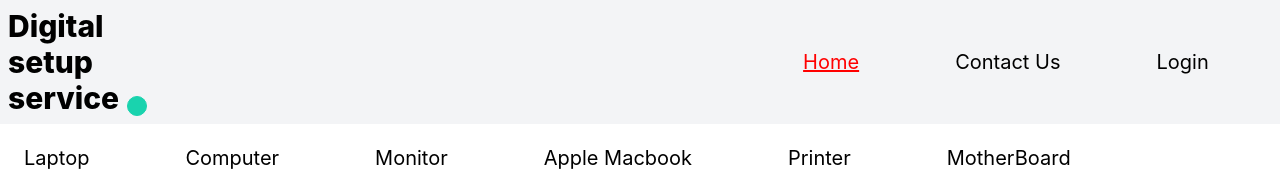
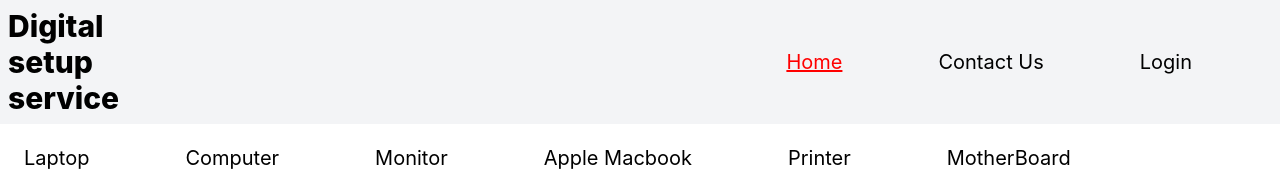
Before and after one commit to ibrahimsarder96/services-product, a React (Create React App) app: page / in a window 1280 px wide. Shown: the top 186 px of the page. Built offline with nearby package versions, Linux system fonts and the light colour scheme.

Commit message:
modify service

```diff
--- a/src/Pages/Shared/Navbar.js
+++ b/src/Pages/Shared/Navbar.js
@@ -1,22 +1,8 @@
 import React from 'react';
 import { Link } from 'react-router-dom';
 import CustomLink from '../CustomLink/CustomLink';
-// import logo from '../../assets/Logo/logo.png'
-// import Loading from './Loading';
-
-
 
 const Navbar = () => {
-
-  // const [user, loading, error] = useAuthState(auth);
-  // if(loading){
-  //   return <Loading></Loading>
-  // }
-
-  // const logout = () => {
-  //   signOut(auth);
-  //   localStorage.removeItem('accessToken');
-  // };
 
   const menuItem = <>
     <li className='text-xl '><CustomLink to="/">Home</CustomLink></li>
@@ -37,10 +23,7 @@ const Navbar = () => {
     </div>
     <div className='flex items-end'>
     <Link to='/' className="font-extrabold normal-case text-black lg:text-3xl "><h1>Digital setup service</h1></Link>
-  <span className="indicator-item badge  badge-secondary ml-2"></span>
     </div>
-
-    {/* <Link to='/' className="font-extrabold normal-case text-lime-400 lg:text-4xl "><img src={logo} className="w-36" alt="" /></Link> */}
   </div>
   <div className="navbar-center hidden lg:flex">
   <ul className="menu menu-horizontal p-0 pl-96 ml-64">
```
